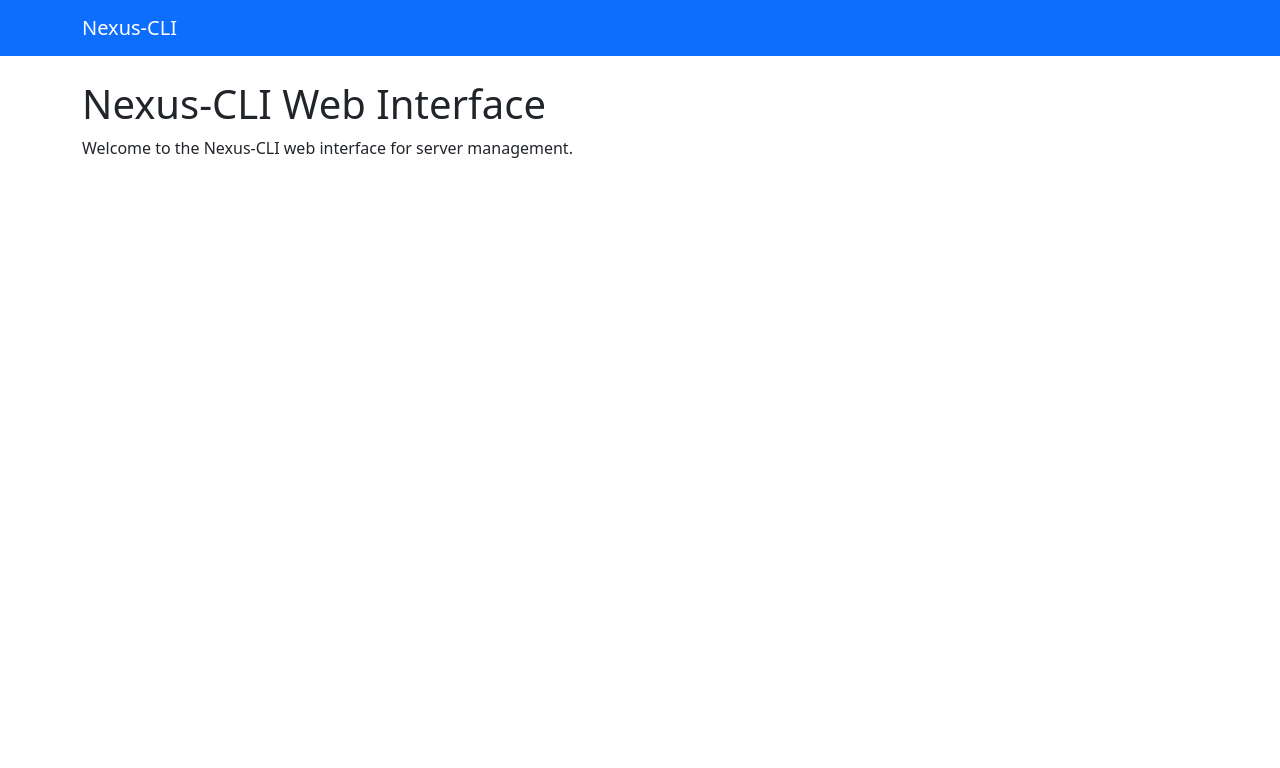
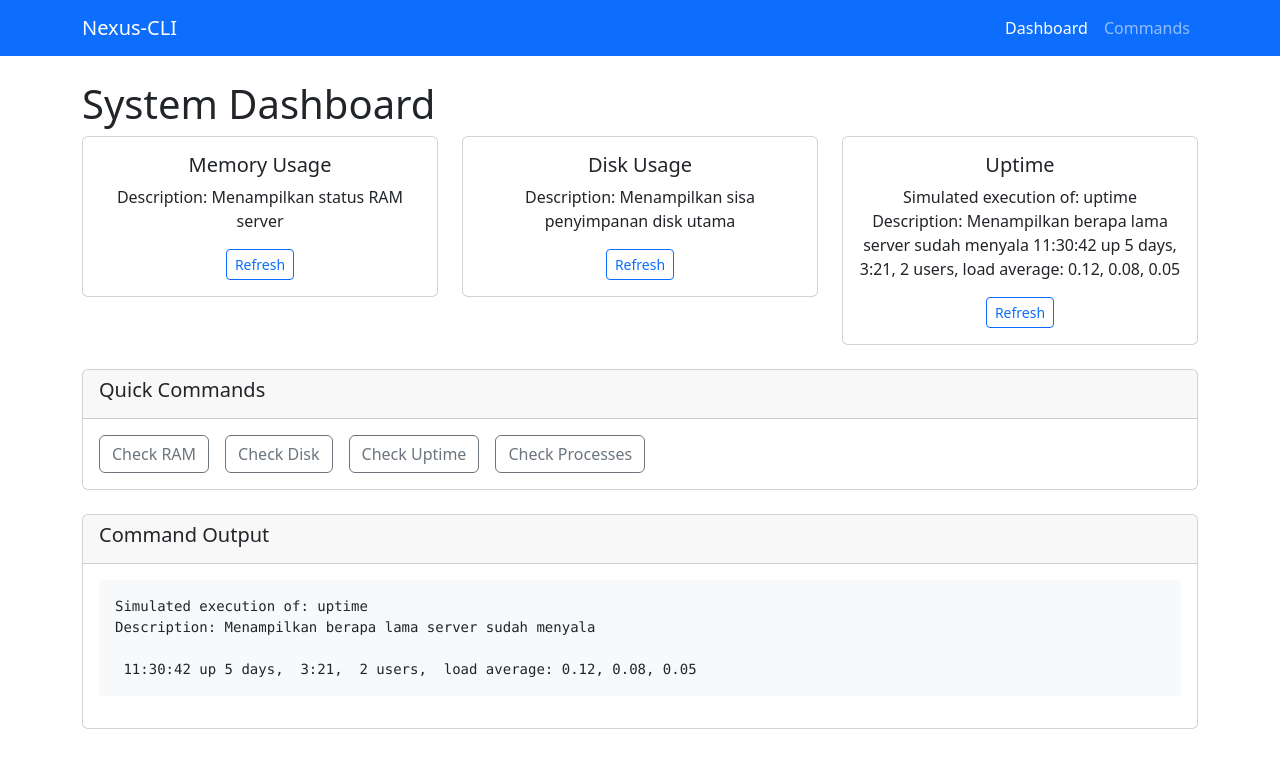
Before and after one commit to bintangdemarta/Autonomous-Sysadmin-Agent, a Flask app: page /dashboard in a window 1280 px wide. Shown: the top 768 px of the page. Run offline with Flask 2, Linux system fonts and the light colour scheme.

Commit message:
Add complete dashboard and command management templates

```diff
--- a/web/templates/index.html
+++ b/web/templates/index.html
@@ -10,11 +10,128 @@
     <nav class="navbar navbar-expand-lg navbar-dark bg-primary">
         <div class="container">
             <a class="navbar-brand" href="/">Nexus-CLI</a>
+            <div class="navbar-nav">
+                <a class="nav-link active" href="/">Dashboard</a>
+                <a class="nav-link" href="/commands">Commands</a>
+            </div>
         </div>
     </nav>
+
     <div class="container mt-4">
-        <h1>Nexus-CLI Web Interface</h1>
-        <p>Welcome to the Nexus-CLI web interface for server management.</p>
+        <h1>System Dashboard</h1>
+
+        <div class="row">
+            <div class="col-md-4">
+                <div class="card text-center">
+                    <div class="card-body">
+                        <h5 class="card-title">Memory Usage</h5>
+                        <p class="card-text">
+                            <span id="ram-info">Loading...</span>
+                        </p>
+                        <button class="btn btn-outline-primary btn-sm" onclick="executeCommand('cek ram')">Refresh</button>
+                    </div>
+                </div>
+            </div>
+
+            <div class="col-md-4">
+                <div class="card text-center">
+                    <div class="card-body">
+                        <h5 class="card-title">Disk Usage</h5>
+                        <p class="card-text">
+                            <span id="disk-info">Loading...</span>
+                        </p>
+                        <button class="btn btn-outline-primary btn-sm" onclick="executeCommand('cek disk')">Refresh</button>
+                    </div>
+                </div>
+            </div>
+
+            <div class="col-md-4">
+                <div class="card text-center">
+                    <div class="card-body">
+                        <h5 class="card-title">Uptime</h5>
+                        <p class="card-text">
+                            <span id="uptime-info">Loading...</span>
+                        </p>
+                        <button class="btn btn-outline-primary btn-sm" onclick="executeCommand('cek uptime')">Refresh</button>
+                    </div>
+                </div>
+            </div>
+        </div>
+
+        <div class="row mt-4">
+            <div class="col-12">
+                <div class="card">
+                    <div class="card-header">
+                        <h5>Quick Commands</h5>
+                    </div>
+                    <div class="card-body">
+                        <div class="d-grid gap-2 d-md-flex justify-content-md-start">
+                            <button class="btn btn-outline-secondary me-md-2" onclick="executeCommand('cek ram')">Check RAM</button>
+                            <button class="btn btn-outline-secondary me-md-2" onclick="executeCommand('cek disk')">Check Disk</button>
+                            <button class="btn btn-outline-secondary me-md-2" onclick="executeCommand('cek uptime')">Check Uptime</button>
+                            <button class="btn btn-outline-secondary me-md-2" onclick="executeCommand('cek proses')">Check Processes</button>
+                        </div>
+                    </div>
+                </div>
+            </div>
+        </div>
+
+        <div class="row mt-4">
+            <div class="col-12">
+                <div class="card">
+                    <div class="card-header">
+                        <h5>Command Output</h5>
+                    </div>
+                    <div class="card-body">
+                        <pre id="command-output" class="bg-light p-3">Execute a command to see output here...</pre>
+                    </div>
+                </div>
+            </div>
+        </div>
     </div>
+
+    <script src="https://cdn.jsdelivr.net/npm/bootstrap@5.3.0/dist/js/bootstrap.bundle.min.js"></script>
+    <script>
+        // Function to execute commands via API
+        async function executeCommand(command) {
+            try {
+                document.getElementById('command-output').textContent = 'Executing...';
+
+                const response = await fetch('/execute', {
+                    method: 'POST',
+                    headers: {
+                        'Content-Type': 'application/json'
+                    },
+                    body: JSON.stringify({ command: command })
+                });
+
+                const result = await response.json();
+
+                document.getElementById('command-output').textContent = result.output;
+
+                // Update dashboard info if relevant command was executed
+                if (command.includes('ram')) {
+                    document.getElementById('ram-info').textContent = result.success ?
+                        result.output.split('\n')[1] || 'RAM info loaded' : 'Error loading RAM info';
+                } else if (command.includes('disk')) {
+                    document.getElementById('disk-info').textContent = result.success ?
+                        result.output.split('\n')[1] || 'Disk info loaded' : 'Error loading disk info';
+                } else if (command.includes('uptime')) {
+                    document.getElementById('uptime-info').textContent = result.success ?
+                        result.output.trim() : 'Error loading uptime info';
+                }
+            } catch (error) {
+                console.error('Error:', error);
+                document.getElementById('command-output').textContent = 'Error: ' + error.message;
+            }
+        }
+
+        // Load initial dashboard data
+        window.onload = function() {
+            executeCommand('cek ram');
+            setTimeout(() => executeCommand('cek disk'), 500);
+            setTimeout(() => executeCommand('cek uptime'), 1000);
+        };
+    </script>
 </body>
 </html>
```
Also changed, not shown: web/templates/commands.html (added, +138 -0 lines).
